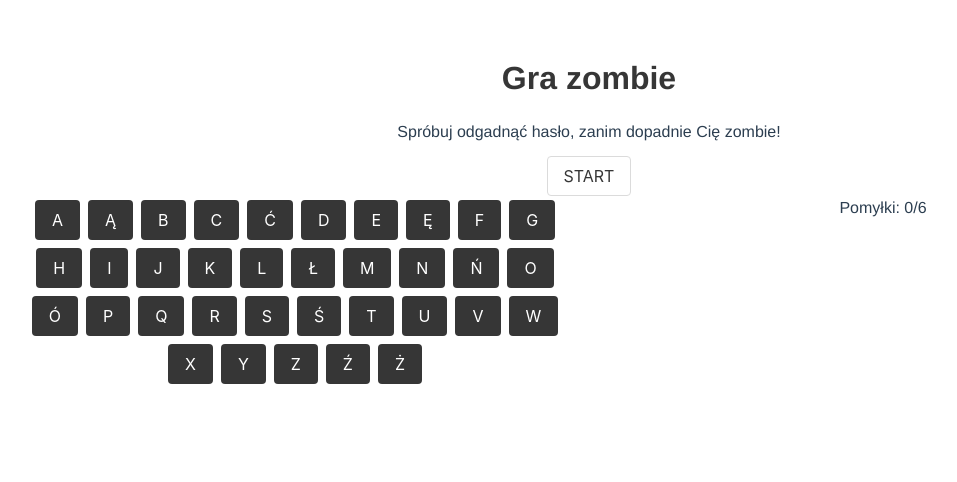
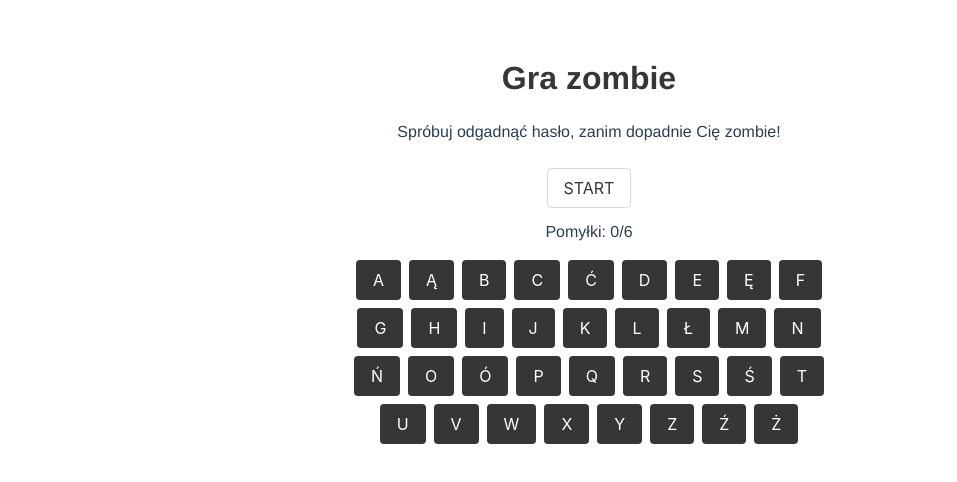
Before and after one commit to hatimeria/zombie-game-workshops, a Vue app: page / in a window 1280 px wide. Shown: the top 482 px of the page, without its empty margins (51-1008 px from the left). Built offline with nearby package versions, Linux system fonts and the light colour scheme.

Commit message:
Fix hitting zombie

```diff
--- a/src/App.vue
+++ b/src/App.vue
@@ -3,20 +3,15 @@
     <h1 class="title">Gra zombie</h1>
     <p class="mb-3">Spróbuj odgadnąć hasło, zanim dopadnie Cię zombie!</p>
     <zombie-figure v-if="isGameStarted" />
-    <b-button @click="startGame">START</b-button>
+    <b-button @click="startGame" class="my-3">START</b-button>
     <secret-word :secret="secret" v-if="isGameStarted" />
-    <div class="columns">
-      <div class="column">
-        <keyboard @action="action" />
-      </div>
-      <div class="column">
-        <p>Pomyłki: 0/6</p>
-      </div>
-    </div>
+    <p class="mb-3">Pomyłki: 0/6</p>
+    <keyboard @action="action" />
   </div>
 </template>
 
 <script>
+import { EventBus } from './main.js'
 import Keyboard from './components/Keyboard'
 import SecretWord from './components/SecretWord'
 import ZombieFigure from './components/ZombieFigure'
@@ -42,7 +37,7 @@ export default {
       this.isGameStarted = true;
     },
     action() {
-      console.log('aha')
+      EventBus.$emit('moveZombie', 'is-hited')
     }
   }
 }
--- a/src/components/Keyboard.vue
+++ b/src/components/Keyboard.vue
@@ -1,5 +1,5 @@
 <template>
-  <div>
+  <div class="keyboard mx-auto">
     <b-button
       @click="chooseLetter"
       type="is-dark"
@@ -12,7 +12,6 @@
 </template>
 
 <script>
-// import { EventBus } from './../main.js'
 export default {
   name: 'Keyboard',
   props: {
@@ -30,3 +29,9 @@ export default {
   }
 }
 </script>
+
+<style>
+.keyboard {
+  max-width: 500px;
+}
+</style>
--- a/src/components/ZombieFigure.vue
+++ b/src/components/ZombieFigure.vue
@@ -3,6 +3,8 @@
 </template>
 
 <script>
+import { EventBus } from './../main.js'
+
 export default {
   name: 'ZombieFigure',
   data: function () {
@@ -14,21 +16,23 @@ export default {
     }
   },
   mounted: function () {
+    EventBus.$on('moveZombie', this.getZombie)
+
     this.zombieId = Math.floor(Math.random() * (11 - 6) + 6)
-    this.getZombie('idle', this.zombieId)
+    this.getZombie('idle')
   },
   methods: {
-    getZombie (animation, id = this.zombieId) {
+    getZombie (animation) {
       switch (animation) {
           //TODO: need to attach clearInterval as well
         case 'idle':
-          setInterval(this.setZombieIdleAnimation(id), 750)
+          setInterval(this.setZombieIdleAnimation(this.zombieId), 750)
           break;
         case 'is-hited':
-          this.zombieIsHit(id)
+          this.zombieIsHit(this.zombieId)
           break
         default:
-          setInterval(this.setZombieIdleAnimation(id), 1000)
+          setInterval(this.setZombieIdleAnimation(this.zombieId), 1000)
       }
     },
     setZombieIdleAnimation (id) {
```
